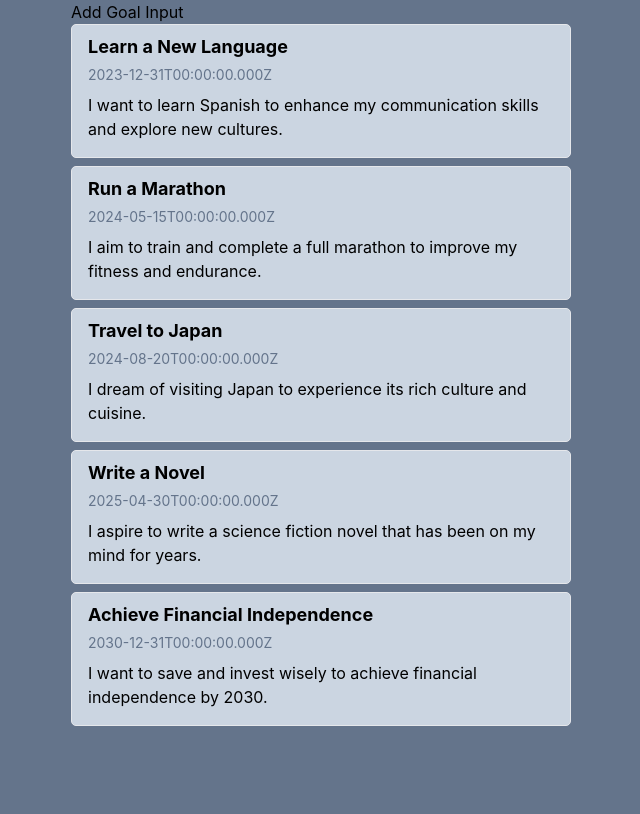
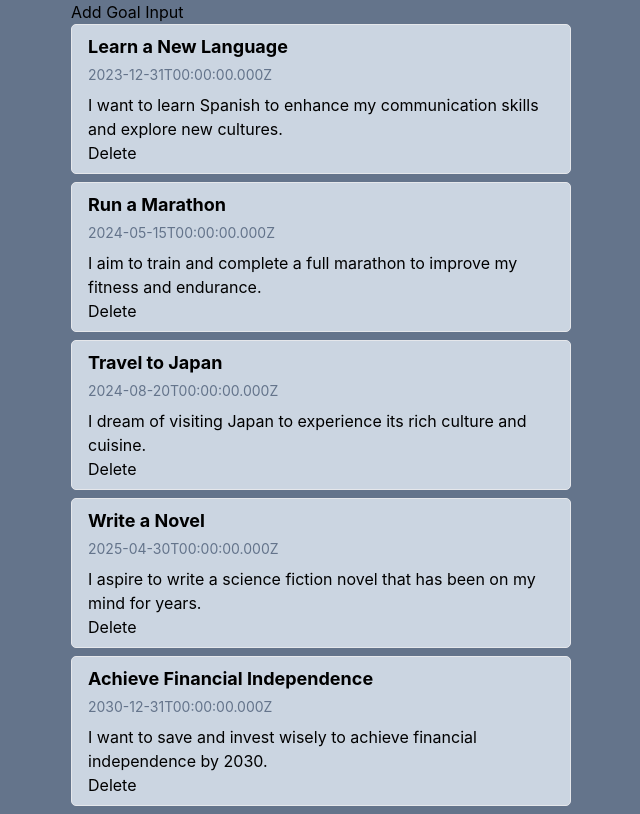
Before and after one commit to prozdrljivac/goal_getter, a React (Create React App) app in the folder webapp/: page / in a window 1280 px wide. Shown: the whole page, without its empty margins (319-959 px from the left). Built offline with nearby package versions, Linux system fonts and the light colour scheme.

Commit message:
Make body of goal flexible to change

```diff
--- a/webapp/package.json
+++ b/webapp/package.json
@@ -39,6 +39,7 @@
     ]
   },
   "devDependencies": {
+    "@babel/plugin-proposal-private-property-in-object": "^7.21.11",
     "eslint": "^8.51.0",
     "eslint-config-prettier": "^9.0.0",
     "eslint-plugin-prettier": "^5.0.1",
--- a/webapp/src/Pages/GoalListPage.tsx
+++ b/webapp/src/Pages/GoalListPage.tsx
@@ -8,12 +8,9 @@ export const GoalListPage = () => {
       <main>
         <div className="m-auto w-[500px]">
           {goals.data.map((goal) => (
-            <Goal
-              key={goal.id}
-              title={goal.title}
-              description={goal.description}
-              date={new Date(goal.date)}
-            />
+            <Goal key={goal.id} title={goal.title} date={new Date(goal.date)}>
+              <p>{goal.description}</p>
+            </Goal>
           ))}
         </div>
       </main>
--- a/webapp/src/components/Goal/Goal.tsx
+++ b/webapp/src/components/Goal/Goal.tsx
@@ -1,15 +1,20 @@
+import { type FC, type ReactNode } from "react";
+
 interface GoalProps {
   title: string;
-  description: string;
+  children: ReactNode;
   date: Date;
 }
 
-export const Goal = ({ title, description, date }: GoalProps) => {
+export const Goal: FC<GoalProps> = ({ title, date, children }) => {
   return (
-    <div className="mb-2 px-4 py-2 bg-slate-300 border rounded-[5px]">
-      <h1 className="mb-1 text-lg font-bold">{title}</h1>
-      <p className="mb-2 text-sm text-slate-500">{date.toISOString()}</p>
-      <p className="mb-2">{description}</p>
-    </div>
+    <article className="mb-2 px-4 py-2 bg-slate-300 border rounded-[5px]">
+      <div>
+        <h1 className="mb-1 text-lg font-bold">{title}</h1>
+        <p className="mb-2 text-sm text-slate-500">{date.toISOString()}</p>
+        {children}
+      </div>
+      <button>Delete</button>
+    </article>
   );
 };
--- a/webapp/src/index.css
+++ b/webapp/src/index.css
@@ -9,6 +9,7 @@ body {
     sans-serif;
   -webkit-font-smoothing: antialiased;
   -moz-osx-font-smoothing: grayscale;
+  /* Check if you can pull this color from tailwind here -> slate 500 */
   background-color: rgb(100 116 139 / 1);
 }
 
```
Also changed, not shown: 1 other file (tests, documents, lock files or other folders).
